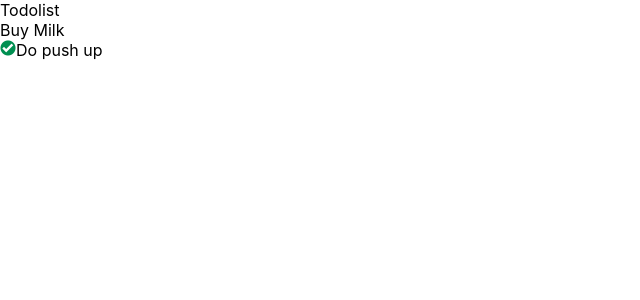
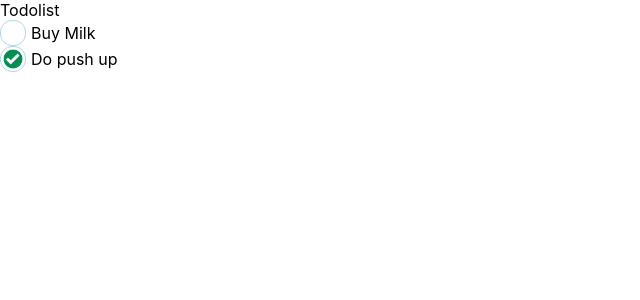
Before and after one commit to niiiiiiiiiiix/todo-list, a React (Create React App) app: page / in a window 1280 px wide. Shown: the top 300 px of the page, without its empty margins (0-640 px from the left). Built offline with nearby package versions, Linux system fonts and the light colour scheme.

Commit message:
Style TodoItem.js

```diff
--- /dev/null
+++ b/src/components/TodoItem.css
@@ -0,0 +1,22 @@
+.todo-item {
+  display: flex;
+  align-items: center;
+}
+
+.todo-item__completed {
+  height: 1.5em;
+  width: 1.5em;
+  border: 1px solid lightblue;
+  border-radius: 0.75em;
+  display: flex;
+  justify-content: center;
+  align-items: center;
+}
+
+.todo-item__completed img {
+  height: 20px;
+}
+
+.todo-item__name {
+  margin-left: 5px;
+}
--- a/src/components/TodoItem.js
+++ b/src/components/TodoItem.js
@@ -1,17 +1,12 @@
 import React from "react";
+import "./TodoItem.css";
 
 const TodoItem = ({ name, isDone }) => (
-  <div>
-    <span>
-      {isDone && (
-        <img
-          height="16"
-          alt="done"
-          src={`${process.env.PUBLIC_URL}/tick.png`}
-        />
-      )}
+  <div className="todo-item">
+    <span className="todo-item__completed">
+      {isDone && <img alt="done" src={`${process.env.PUBLIC_URL}/tick.png`} />}
     </span>
-    <span>{name}</span>
+    <span className="todo-item__name">{name}</span>
   </div>
 );
 
```
Also changed, not shown: 1 other file (tests, documents, lock files or other folders).
